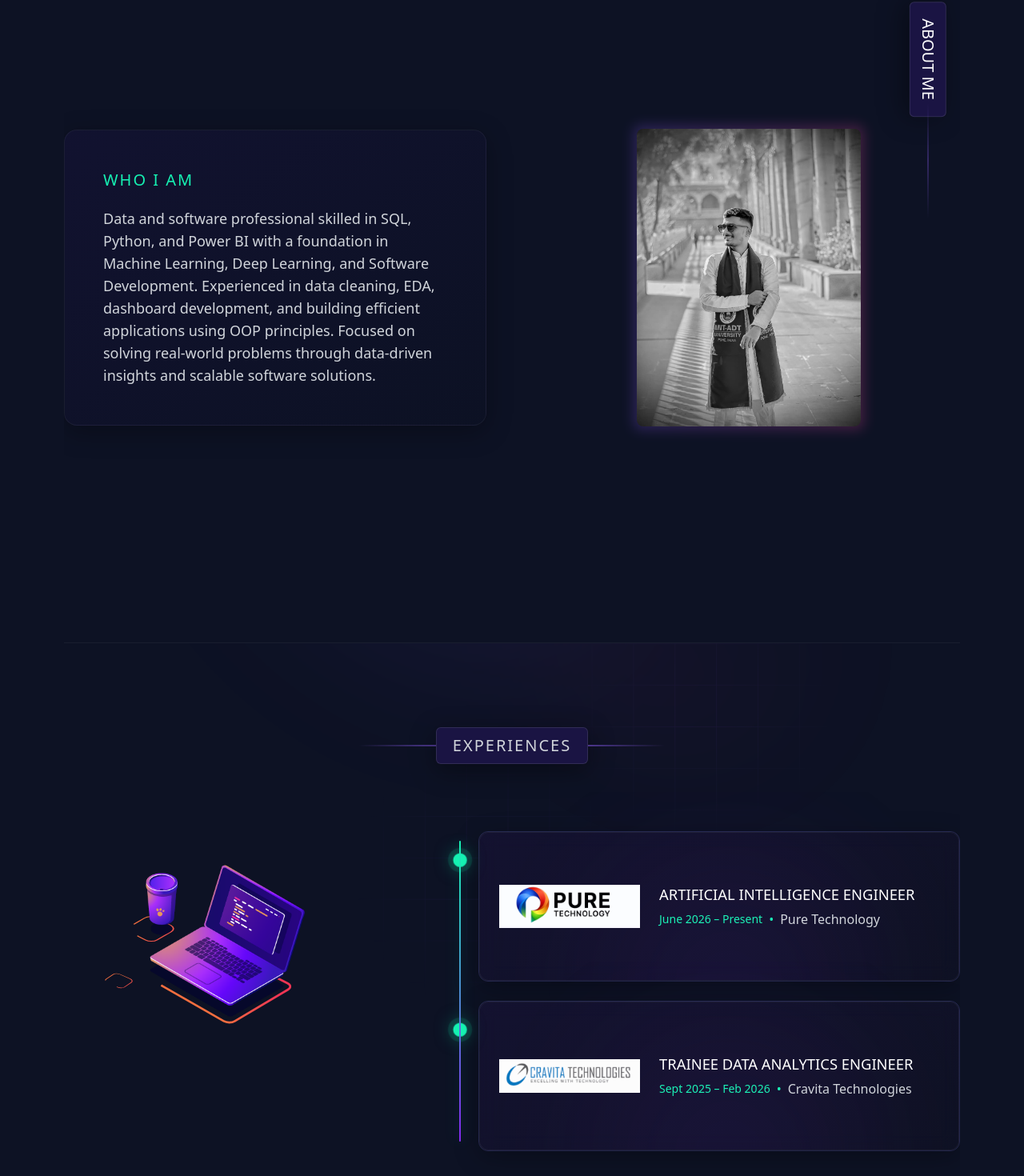
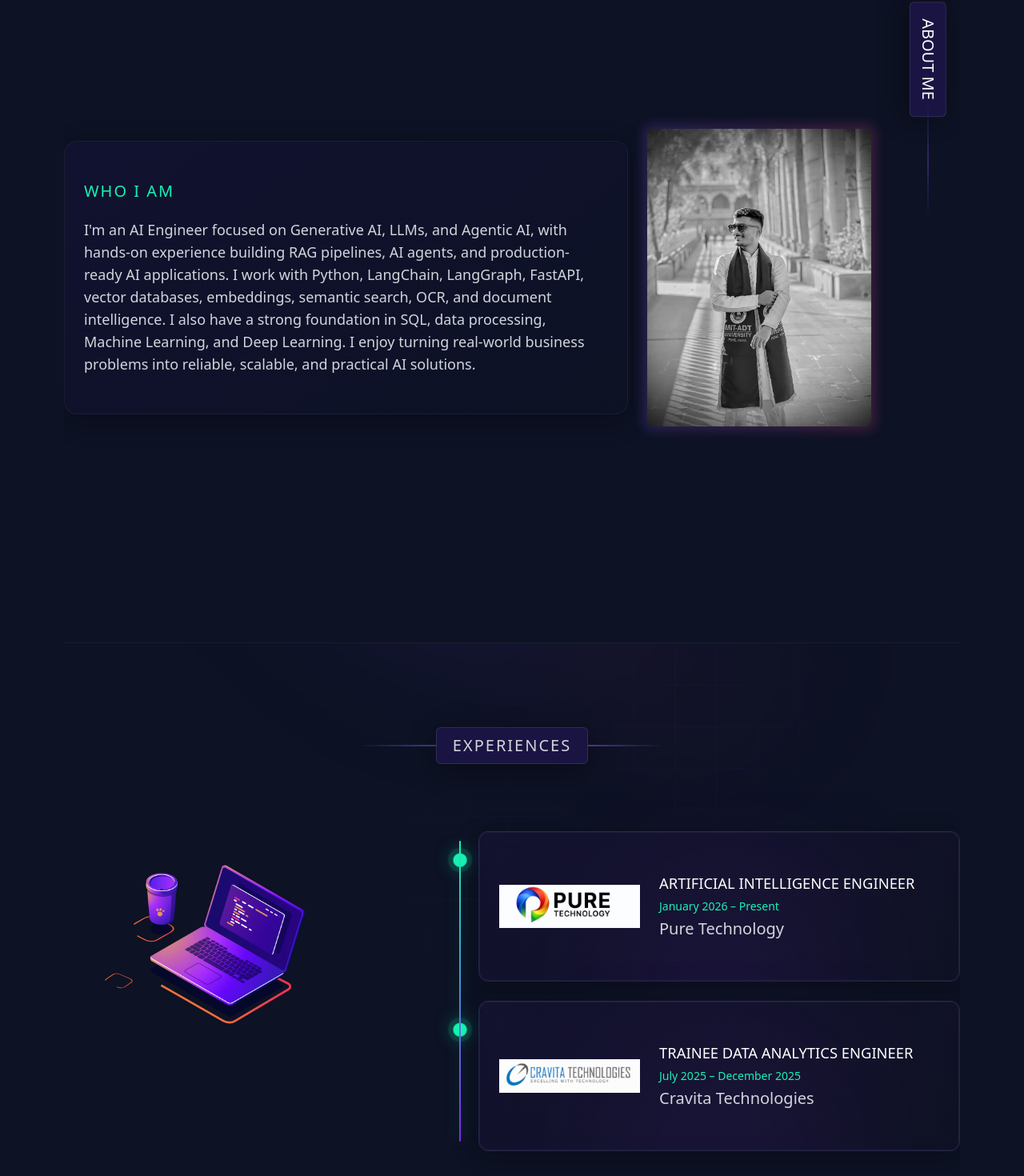
Before and after one commit to ganesh333-wq/ganesh333-wq.github.io, a React (Vite) app: page / in a window 1280 px wide. Shown: the part 905-2375 px from the top of the page at 80% size. Built offline with nearby package versions, Linux system fonts and the light colour scheme.

Commit message:
feat: update profile professional summary, adjust About and Experience layout styling, and correct work experience dates

```diff
--- a/src/components/homepage/about/index.jsx
+++ b/src/components/homepage/about/index.jsx
@@ -21,13 +21,13 @@ function AboutSection() {
         </div>
       </div>
 
-      <div className="grid grid-cols-1 lg:grid-cols-2 gap-8 lg:gap-16 items-center">
+      <div className="grid grid-cols-1 lg:grid-cols-[1.8fr_1fr] gap-6 items-center">
         <motion.div
           initial={{ opacity: 0, x: -50 }}
           whileInView={{ opacity: 1, x: 0 }}
           viewport={{ once: true, margin: "-100px" }}
           transition={{ duration: 0.8 }}
-          className="order-2 lg:order-1 glass-card p-8 lg:p-12 rounded-2xl"
+          className="order-2 lg:order-1 w-full glass-card pt-8 pr-8 pb-8 pl-4 lg:pt-12 lg:pr-12 lg:pb-12 lg:pl-6 rounded-2xl"
         >
           <p className="font-medium mb-5 text-[#16f2b3] text-xl uppercase tracking-widest">
             Who I am
@@ -41,7 +41,7 @@ function AboutSection() {
           whileInView={{ opacity: 1, scale: 1 }}
           viewport={{ once: true }}
           transition={{ duration: 0.8, delay: 0.2 }}
-          className="flex justify-center order-1 lg:order-2"
+          className="flex justify-center lg:justify-start order-1 lg:order-2"
         >
           <div className="relative group">
             <div className="absolute -inset-1 bg-gradient-to-r from-violet-500 to-pink-500 rounded-lg blur opacity-25 group-hover:opacity-50 transition duration-1000 group-hover:duration-200"></div>
--- a/src/components/homepage/experience/index.jsx
+++ b/src/components/homepage/experience/index.jsx
@@ -81,13 +81,10 @@ function Experience() {
                           <p className="mb-2 text-[clamp(0.78rem,1.7vw,1.15rem)] font-medium uppercase leading-tight text-white">
                             {experience.title}
                           </p>
-                          <div className="flex flex-wrap items-center gap-x-2 text-[clamp(0.72rem,1.45vw,1rem)]">
-                            <p className="text-xs sm:text-sm text-[#16f2b3]">
+                          <p className="text-xs sm:text-sm text-[#16f2b3]">
                               {experience.duration}
                             </p>
-                            <span className="text-[#16f2b3]">•</span>
-                            <p className="text-gray-300">{experience.company}</p>
-                          </div>
+                            <p className="mt-1 text-lg sm:text-xl text-gray-300">{experience.company}</p>
                         </div>
                       </div>
                     </div>
--- a/src/utils/data/experience.js
+++ b/src/utils/data/experience.js
@@ -3,14 +3,14 @@ export const experiences = [
     id: 2,
     title: 'Artificial Intelligence Engineer',
     company: 'Pure Technology',
-    duration: 'June 2026 – Present',
+    duration: 'January 2026 – Present',
     logo: '/images/puretech-logo-screenshot.png'
   },
   {
     id: 1,
     title: 'Trainee Data Analytics Engineer',
     company: 'Cravita Technologies',
-    duration: 'Sept 2025 – Feb 2026',
+    duration: 'July 2025 – December 2025',
     logo: '/images/cravita-logo-screenshot.png'
   }
 ]
--- a/src/utils/data/personal-data.js
+++ b/src/utils/data/personal-data.js
@@ -2,7 +2,7 @@ export const personalData = {
   name: "GANESH PRATAP BARADE",
   profile: '/image/profile.jpeg',
   designation: "Data Analytics, Generative AI, and Full-Stack Software Development",
-  description: "Data and software professional skilled in SQL, Python, and Power BI with a foundation in Machine Learning, Deep Learning, and Software Development. Experienced in data cleaning, EDA, dashboard development, and building efficient applications using OOP principles. Focused on solving real-world problems through data-driven insights and scalable software solutions.",
+  description: "I'm an AI Engineer focused on Generative AI, LLMs, and Agentic AI, with hands-on experience building RAG pipelines, AI agents, and production-ready AI applications. I work with Python, LangChain, LangGraph, FastAPI, vector databases, embeddings, semantic search, OCR, and document intelligence. I also have a strong foundation in SQL, data processing, Machine Learning, and Deep Learning. I enjoy turning real-world business problems into reliable, scalable, and practical AI solutions.",
   email: 'ganeshbarade2003@gmail.com',
   phone: '7058956799',
   address: 'Pune, Maharashtra',
```
